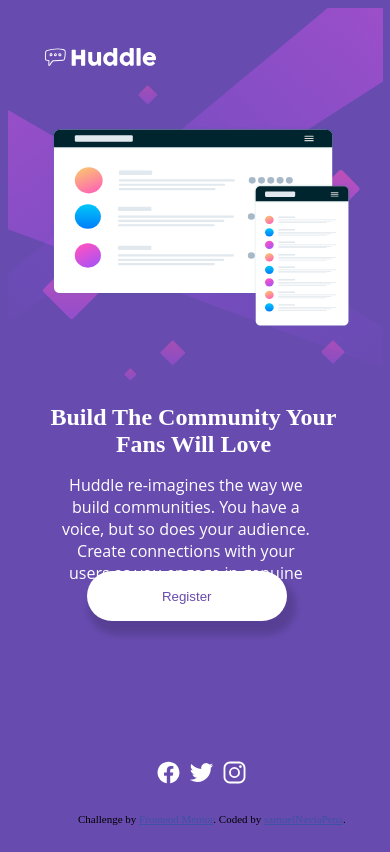
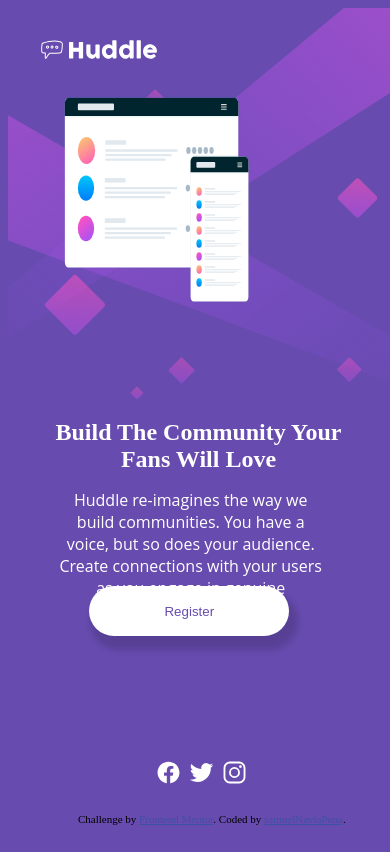
Before and after one commit to Samres27/practicaFaseWeb, a plain HTML site: page index.html in a window 390 px wide. Drawn offline with nearby package versions, Linux system fonts and the light colour scheme; a web font is replaced by a local one.

Commit message:
feat: se cambio el css para varios tipos de pantallas modelos

```diff
--- a/style.css
+++ b/style.css
@@ -13,36 +13,41 @@ body{
 #imagenesVectoriales{
     height: 60%;
 }
+#imagenesVectoriales{
+    width: 100%;
+    height: 100%;
+}
 #fondoSVG{
     background-image: url(images/bg-desktop.svg);
     position: absolute;
+    background-size: cover;
     height:100% ;
     width:100%;
 }
 
 #logoHuddle{
     position: absolute;
-    width: 264px;
-    height: 65.33px;
-    top: 10%;
-    left: 10%;
+    width: 18.66%;
+    height: 8.1%;
+    top: 4.85%;
+    left: 10.5%;
 
 
 }
 #imagenSVG{
     position: absolute;
-    height: 400px;
-    width: 600px;
-    top: 20%;
-    left: 10%;
+    height: 61.63%;
+    width: auto;
+    top: 15.4%;
+    left: 10.75%;
 }
 #textos{
     position: absolute;
-    height:196px;
-    width: 469px;
-    top:25%;
-    left:60%;
-    color:#FFFFFF
+    height: 24.5%;
+    width: 35.58%;
+    top: 29.75%;
+    left: 65.17%;
+    color: #FFFFFF;
 
 }
 #textoTitulo{
@@ -114,32 +119,32 @@ footer{
 }
 /* parte responsive*/
 
-@media (max-width: 400px) {
+@media (max-width: 768px) {
     #fondoSVG{
         background-image: url(images/bg-mobile.svg);
         position: absolute;
-        height:373px ;
-        width:375px ;
+        height: 46.5%;
+        width: 100%;
     }
     #imagenSVG  {
 
-        width: 300px;
-        height: 201px;
-        left: 13%;
-        top: 15%;
+        width: auto;
+        height: 24.76%;
+        left: 16.2%;
+        top: 11.3%;
 
     }
     #logoHuddle{
-        width: 120px;
-        height: 30px;
-        top: 5%;
-        left: 10%;
+        width: 32%;
+        height: 3.69%;
+        top: 4.06%;
+        left: 9.06%;
     }
     #textos{
-        width: 305px;
-        height: 206px;
-        top: 388px;
-        left: 41px;
+        width: 80%;
+        height: 24.76%;
+        top: 47.78%;
+        left: 10.9%;
 
     }
     #textoTitulo{
@@ -178,3 +183,9 @@ footer{
     }
 
 }
+@media (max-width: 1253px) {
+    #imagenSVG{
+        width: 48%;
+    }
+
+}
```
Also changed, not shown: 1 other file.
